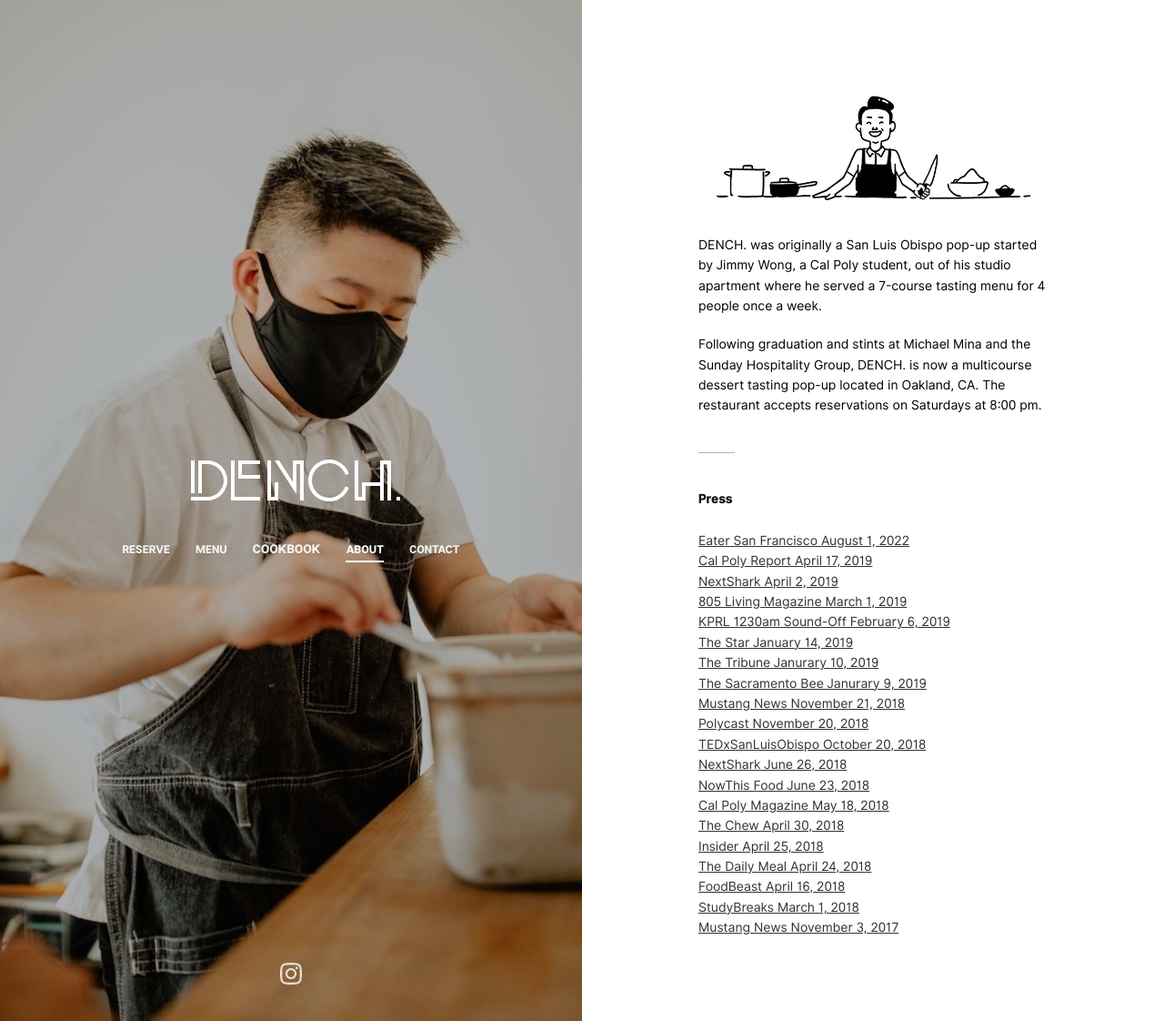
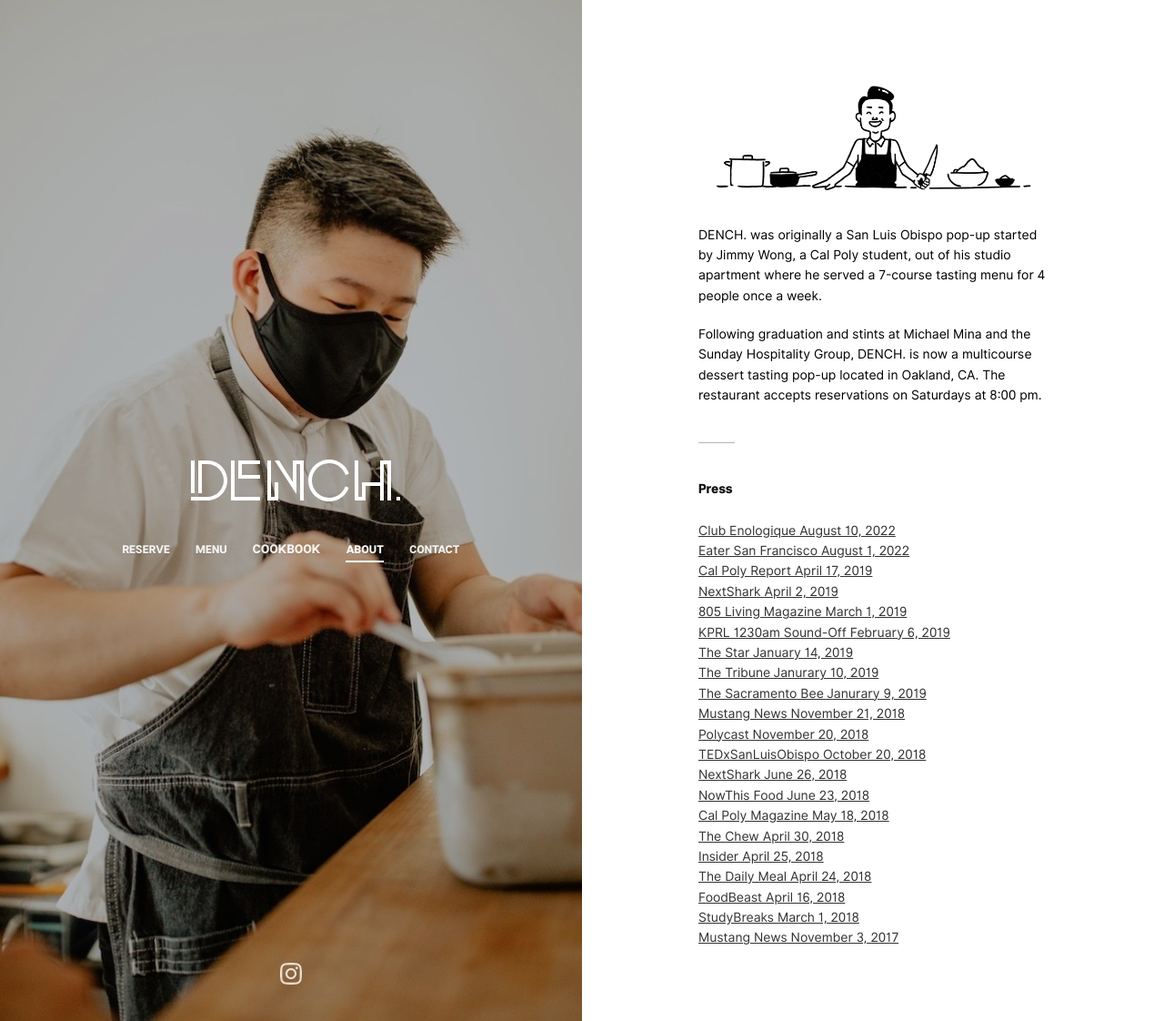
Before and after one commit to jwongdynasty/jwongdynasty.github.io, a Jekyll site: the page built from about.html, in a window 1280 px wide and 1122 px high. Shown: the whole window at 91% size. Built offline with Jekyll 4.4.1, drawn with Linux system fonts in a browser that asks for light colours.

Commit message:
Update about.html

```diff
--- a/about.html
+++ b/about.html
@@ -16,6 +16,7 @@ The restaurant accepts reservations on Saturdays at 8:00 pm.</p>
 
 <h3> Press </h3>
 <ul>
+  <li><a href="https://cluboenologique.com/story/new-restaurants-opening-around-the-world-august-2022/" target="_blank">Club Enologique August 10, 2022</a></li>
   <li><a href="https://sf.eater.com/2022/8/1/23287602/dench-dessert-pop-up-oakland-tribune" target="_blank">Eater San Francisco August 1, 2022</a></li>
   <li><a href="https://calpolynews.calpoly.edu/cpreport/2019/april_17" target="_blank">Cal Poly Report April 17, 2019</a></li>
   <li><a href="https://nextshark.com/jimmy-wong-dench-cookbook/" target="_blank">NextShark April 2, 2019</a></li>
```
